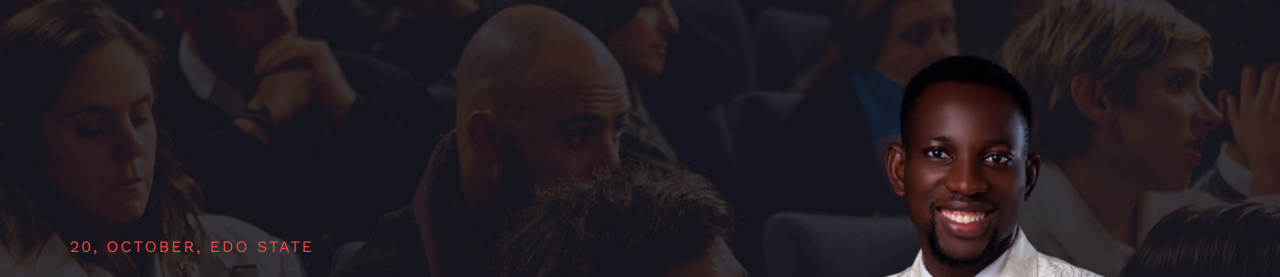
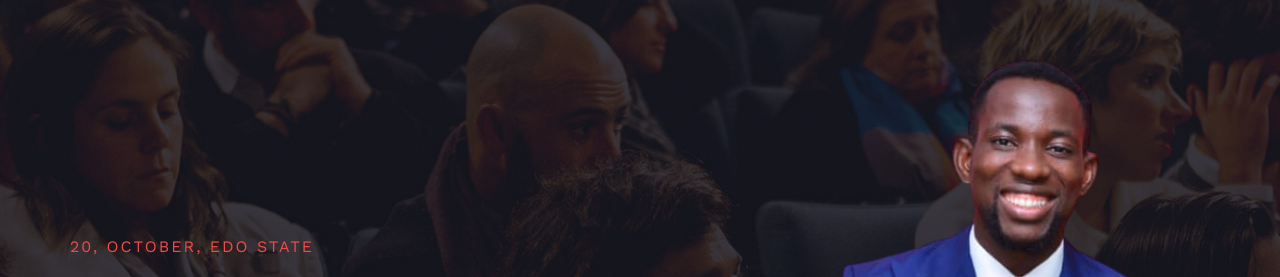
Before and after one commit to ARMSTRONG-AISOSA/menInSuit, a plain HTML site: page index.html in a window 1280 px wide. Shown: the part 112-389 px from the top of the page. Drawn offline with nearby package versions, Linux system fonts and the light colour scheme.

Commit message:
test commit4

```diff
--- a/index.html
+++ b/index.html
@@ -67,7 +67,7 @@
                     </div>
                 </div>
                 <div class="col-lg-5">
-                    <img src="./img/benHeroWhite.png" alt="hero Image">
+                    <img src="./img/benHero.png" alt="hero Image">
                 </div>
             </div>
         </div>
```
Also changed, not shown: img/bannerHero.png (renamed from img/BenHeroWhite.png).
